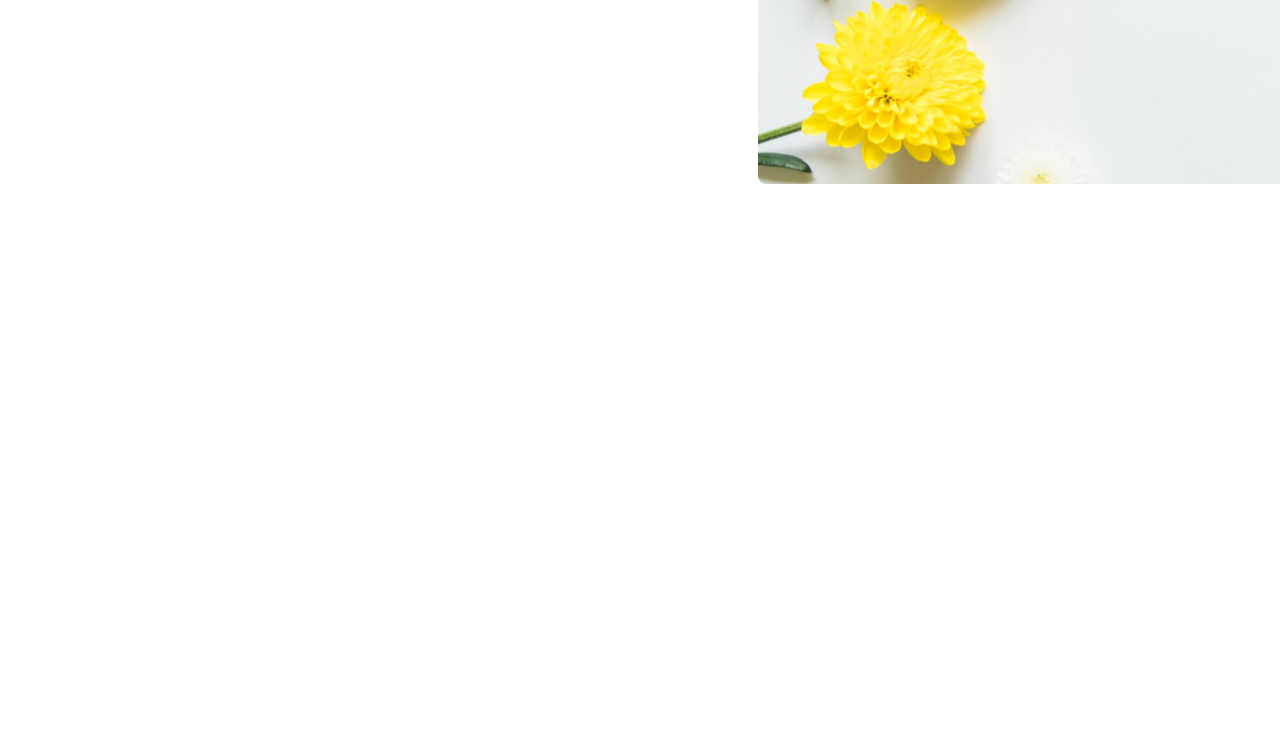
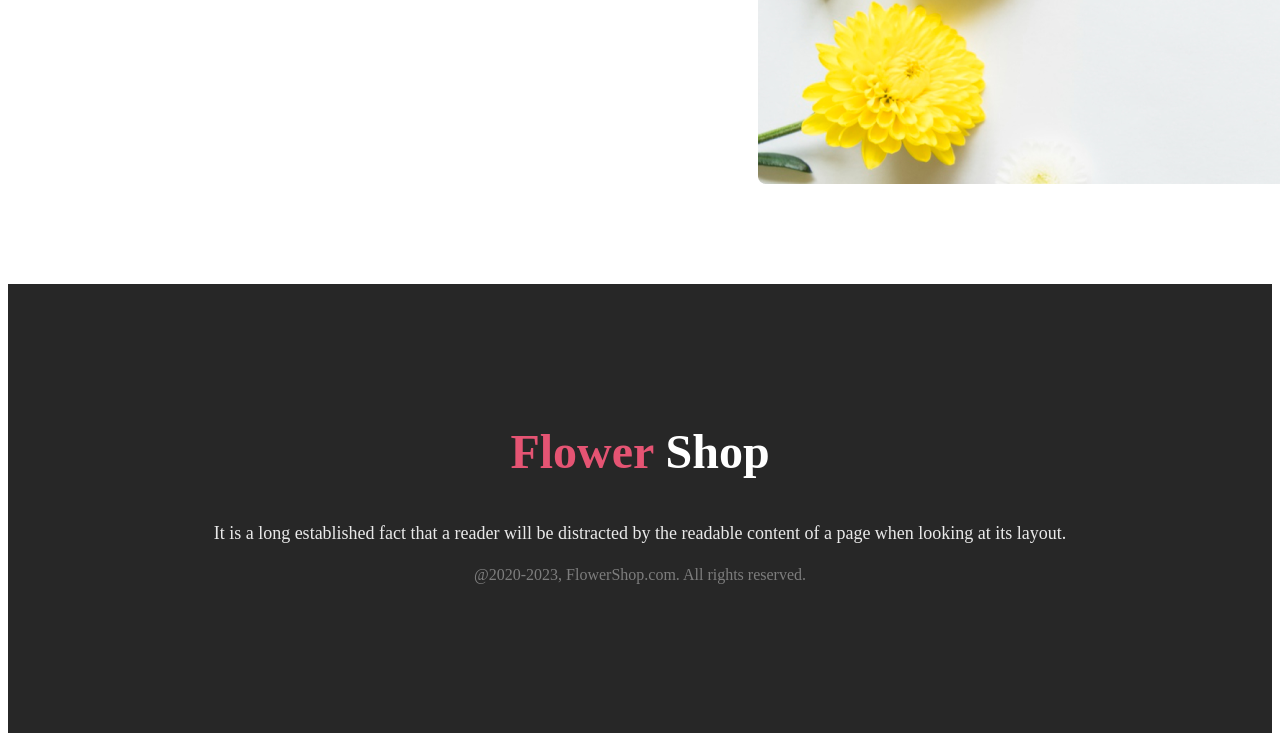
Before and after one commit to sojib550/flower-shop-a, a plain HTML site: page index.html in a window 1280 px wide. Shown: the part 4065-4806 px from the top of the page. Before the commit the page ends 4257 px from the top, so only its background shows below. Drawn offline with Linux system fonts and the light colour scheme.

Commit message:
complete footer

```diff
--- a/index.html
+++ b/index.html
@@ -84,15 +84,24 @@
                 <h3 id="dealt class=" dealv">Get The Latest Deals</h3>
                 <p id="dealp" class="dealv" ;>$30 coupon for first shopping</p>
                 <form>
-                <label for="email">
-                    <input type="text" id="email" placeholder="Enter your email">
-                </label>
-                <button >Subscribe</button>
+                    <label for="email">
+                        <input type="text" id="email" placeholder="Enter your email">
+                    </label>
+                    <button>Subscribe</button>
                 </form>
 
             </div>
         </section>
     </main>
+    <footer>
+        <div class="foot">
+            <h2 class="footer-title">Flower <span class="ft">Shop</span></h2>
+            <p class="footdescription">It is a long established fact that a reader will be distracted by the readable
+                content of a page when looking at its layout.</p>
+            <p class="lastdescription">@2020-2023, FlowerShop.com. All rights reserved. </p>
+        </div>
+    </footer>
+
 </body>
 
 </html>
--- a/styles/style.css
+++ b/styles/style.css
@@ -186,7 +186,8 @@ nav div {
 
 .dealp {
     text-align: center;
-    padding: 100px 500px 0px 750px;
+    padding: 100px 500px 100px 750px;
+    margin: auto;
 
 }
 
@@ -208,6 +209,45 @@ nav div {
     font-weight: 400;
     line-height: 30px;
 }
-.dealv{
+
+.dealv {
     padding: 10px 10px;
 }
+
+footer {
+    background-color: #272727;
+    /* width: 1922px; */
+    height: 449px;
+    flex-shrink: 0;
+    margin: auto;
+    padding: 0%;
+}
+.foot{
+    padding: 100px 100px;
+}
+
+.footer-title {
+    color: #E55473;
+    font-size: 48px;
+    font-weight: 800;
+    text-align: center;
+}
+
+.ft {
+    color: #fff;
+}
+
+.footdescription {
+    color: rgba(255, 255, 255, 0.90);
+    text-align: center;
+    font-size: 18px;
+    font-weight: 400;
+    line-height: 30px;
+}
+
+.lastdescription {
+    color: rgba(255, 255, 255, 0.40);
+    text-align: center;
+    font-size: 16px;
+    font-weight: 400;
+}
```
